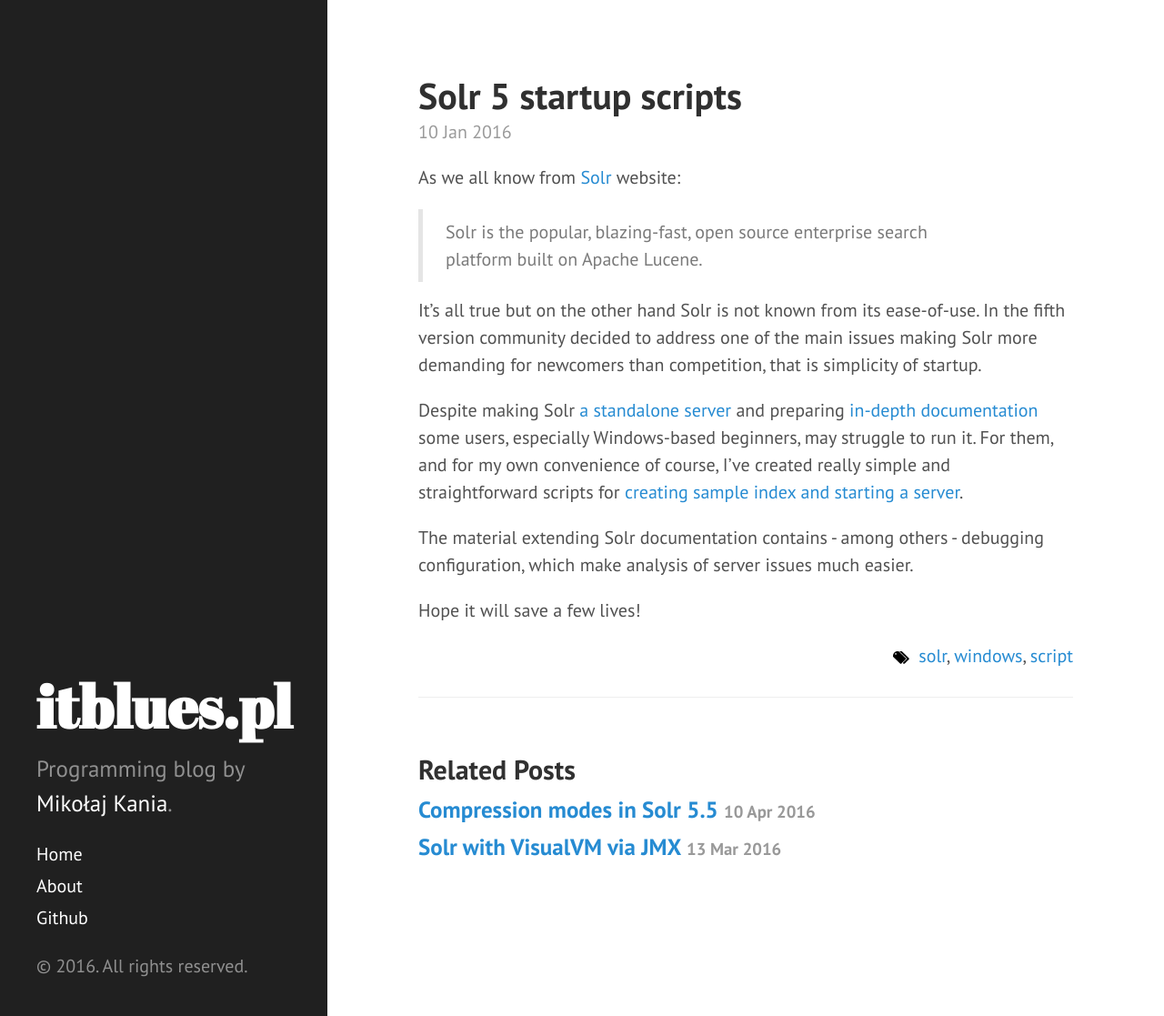
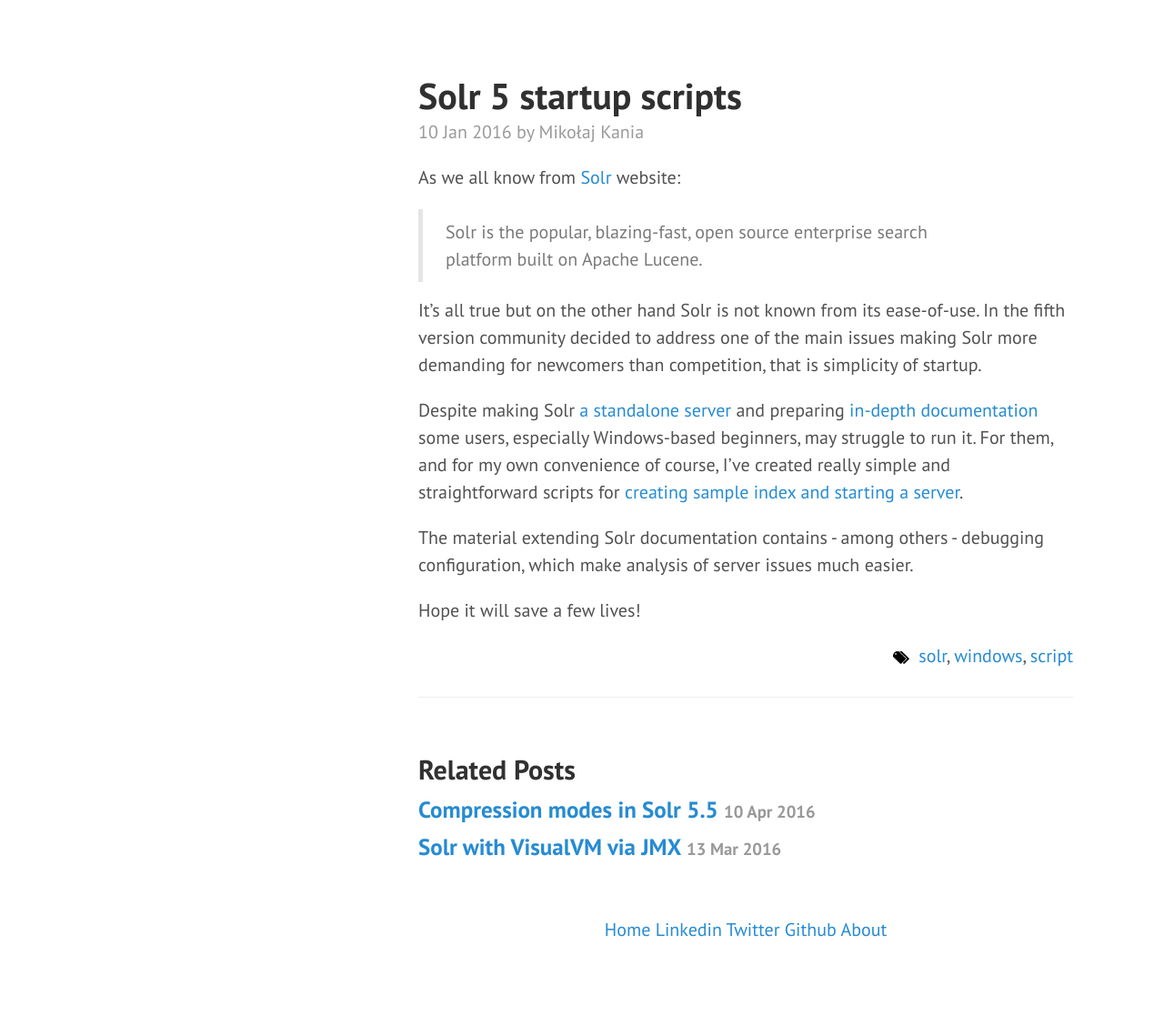
Before and after one commit to mikolajkania/mikolajkania.github.io, a Jekyll site: the page built from _posts/2016-01-10-solr5-startup-script.md, in a window 1280 px wide and 1117 px high. Shown: the whole window at 91% size. Built offline with Jekyll 4.4.1, drawn with Linux system fonts in a browser that asks for light colours.

Commit message:
Layout changes

```diff
--- a/_config.yml
+++ b/_config.yml
@@ -9,7 +9,9 @@
 title:            itblues.pl
 tagline:          'Programming blog by Mikołaj Kania'
 description:      'Programming blog by <a href="https://pl.linkedin.com/in/mikolajkania" target="_blank">Mikołaj Kania</a>.'
-url:              itblues.xxx
+linkedin:		  https://pl.linkedin.com/in/mikolajkania
+twitter:		  https://twitter.com/oficjalny
+url:              itblues.pl
 baseurl:          /
 
 author:
--- /dev/null
+++ b/_includes/post-footer.html
@@ -0,0 +1,9 @@
+<a href="{{ site.baseurl }}">Home</a> <a href="{{ site.linkedin }}">Linkedin</a> <a href="{{ site.twitter }}">Twitter</a> <a href="{{ site.github.repo }}">Github</a>
+{% assign pages_list = site.pages %}
+{% for node in pages_list %}
+	{% if node.title != null %}
+		{% if node.layout == "page" %}
+			<a class="" href="{{ node.url }}">{{ node.title }}</a>
+		{% endif %}
+	{% endif %}
+{% endfor %}
--- a/_includes/sidebar.html
+++ b/_includes/sidebar.html
@@ -3,7 +3,7 @@
     <div class="sidebar-about">
       <h1>
         <a href="{{ site.baseurl }}">
-          {{ site.title }}
+          {{ site.url }}
         </a>
       </h1>
       <p class="lead">{{ site.description }}</p>
@@ -11,6 +11,8 @@
 
     <nav class="sidebar-nav">
       <a class="sidebar-nav-item{% if page.url == site.baseurl %} active{% endif %}" href="{{ site.baseurl }}">Home</a>
+
+	  <a class="" href="{{ site.twitter }}">Twitter</a>
 
       {% comment %}
         The code below dynamically generates a sidebar nav of pages with
--- a/_layouts/default.html
+++ b/_layouts/default.html
@@ -4,8 +4,13 @@
   {% include head.html %}
 
   <body>
+	{% if page.title == "Home" %}
+      {% include sidebar.html %}
+    {% endif %}
 
-    {% include sidebar.html %}
+	{% if page.title == "About" %}
+      {% include sidebar.html %}
+    {% endif %}
 
     <div class="content container">
       {{ content }}
--- a/_layouts/post.html
+++ b/_layouts/post.html
@@ -4,12 +4,13 @@
 
 <div class="post">
 
-  <h1 class="post-title">{{ page.title }}</h1>
+  <a href="http://{{ site.url }}"><h1 class="post-title">{{ page.title }}</h1></a>
 
-  <span class="post-date">{{ page.date | date_to_string }}</span>
+  <span class="post-date">{{ page.date | date_to_string }} by {{ site.author.name }}</span>
   {{ content }}
 
   {% include post-tags.html %}
+
 </div>
 
 <div class="related">
@@ -27,3 +28,9 @@
     {% endfor %}
   </ul>
 </div>
+
+<div class="post-footer">
+{% if page.title != "Home" %}
+	{% include post-footer.html %}
+{% endif %}
+</div>
--- a/public/css/hyde.css
+++ b/public/css/hyde.css
@@ -270,3 +270,7 @@
 .post-tags {
   text-align: right;
 }
+
+.post-footer {
+	text-align:center;
+}
```
